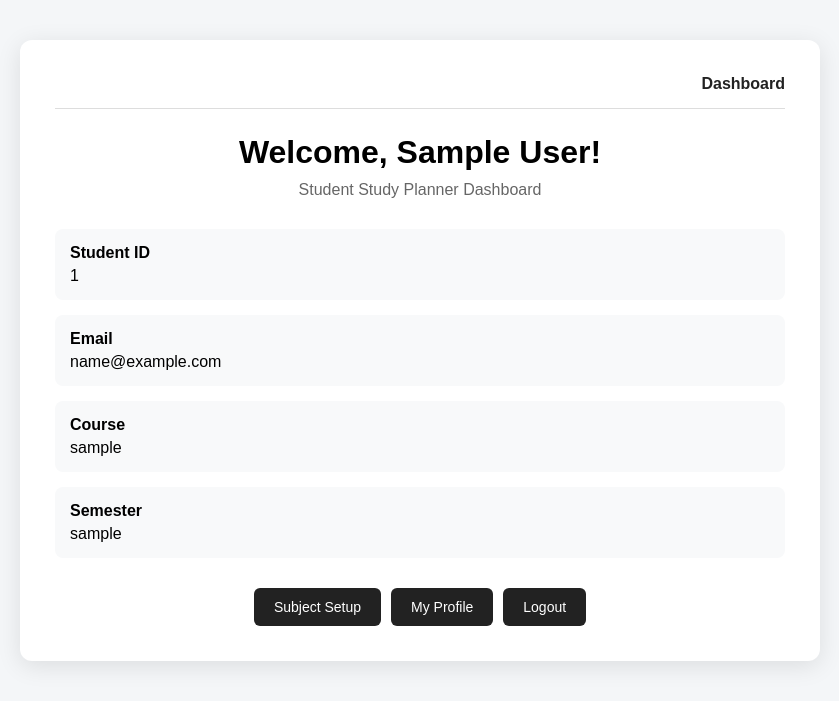
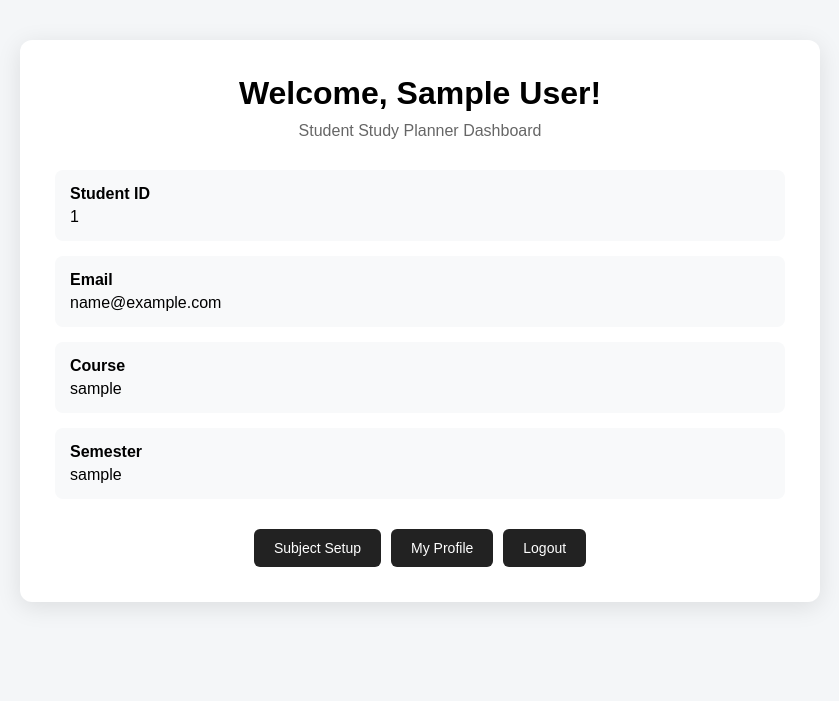
Before and after one commit to ganeshvibhuti30-prog/Student-Study-Planner, a Flask app: page /dashboard in a window 1280 px wide. Shown: the top 701 px of the page, without its empty margins (220-1059 px from the left). Run offline with Flask 3, Linux system fonts and the light colour scheme; the visitor is signed in with stand-in values (Sample User, id 1); data comes from the database, SQL or seed files in the repository.

Commit message:
Remove duplicate dashboard navigation

```diff
--- a/templates/dashboard.html
+++ b/templates/dashboard.html
@@ -19,13 +19,6 @@
 
         <div class="dashboard-card">
 
-            <nav class="top-navigation">
-
-                <a href="{{ url_for('dashboard') }}">
-                    Dashboard
-                </a>
-
-            </nav>
 
             <div class="dashboard-header">
 
```
